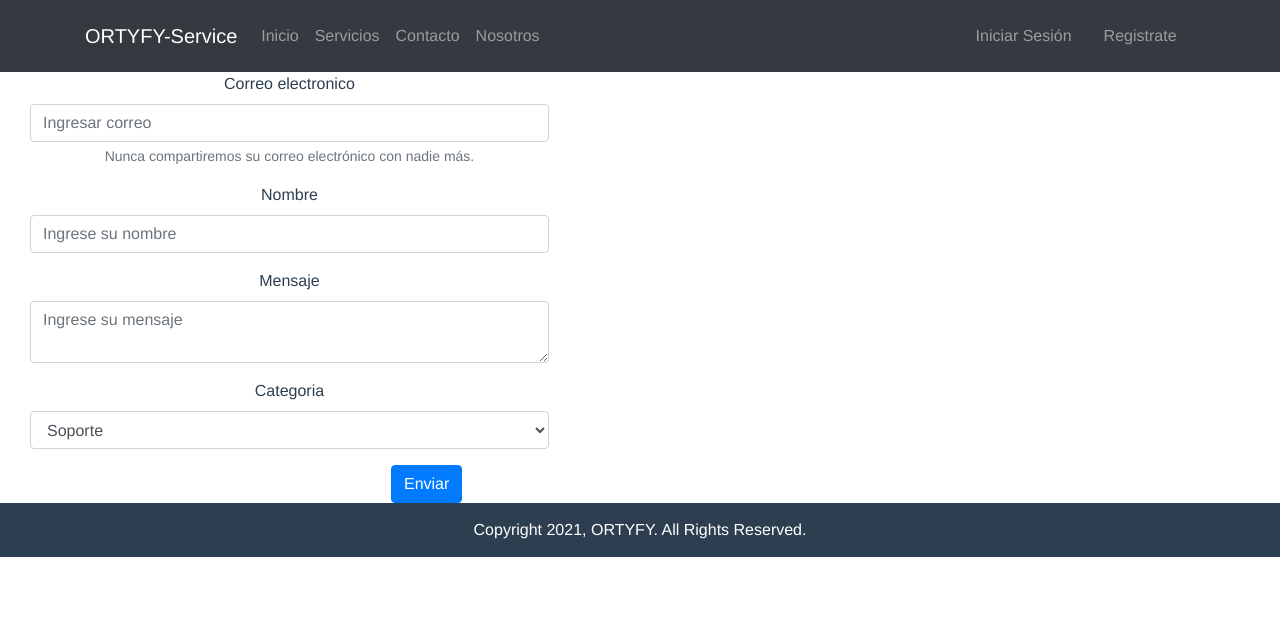
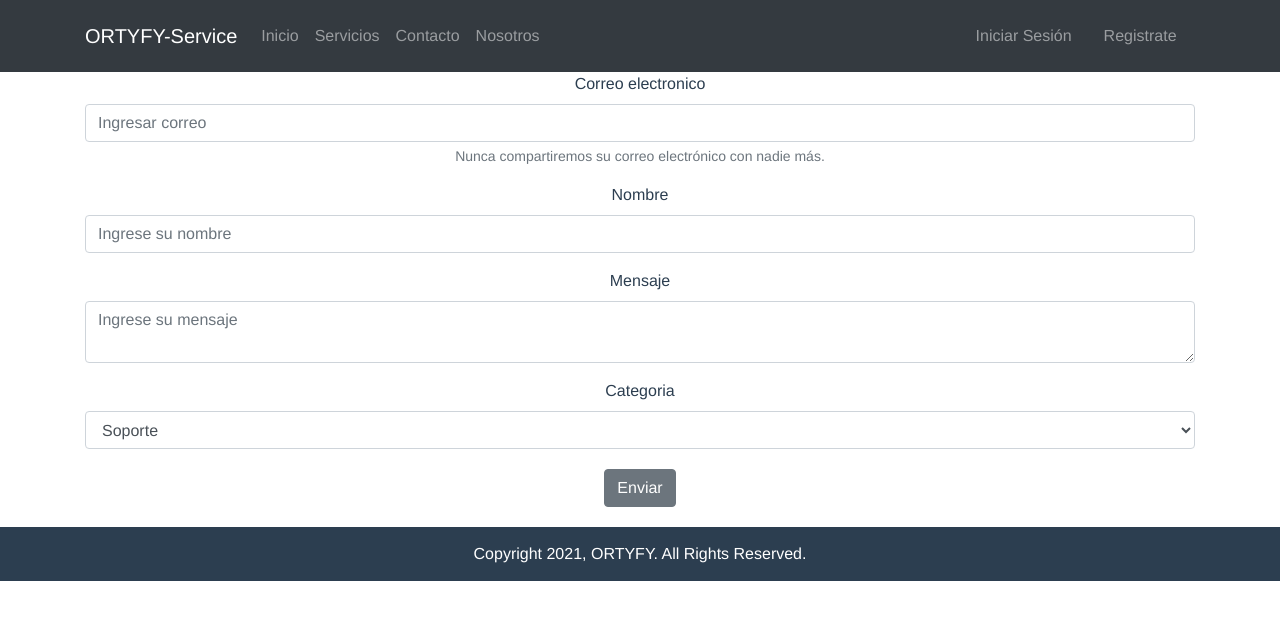
Before and after one commit to briansaban1/TP_NT2, a Vue app: page /contacto in a window 1280 px wide. Shown: the top 620 px of the page. Built offline with nearby package versions, Linux system fonts and the light colour scheme.

Commit message:
validations (#2)

```diff
--- a/src/views/Contacto.vue
+++ b/src/views/Contacto.vue
@@ -1,9 +1,10 @@
 <template>
-<div class="text-center">
+<div id="contact">
+   <b-container style="width: 1500px">
 <form
  id="app"
   @submit="checkForm"
-  class="needs-validation col-8 text-center"
+  class="needs-validation"
   method="post"
   novalidate>
 
@@ -14,20 +15,20 @@
     </ul>
   </p>
 
-  <div class="form-group col-8 text-center">
+  <div class="form-group">
     <label for="exampleInputEmail1">Correo electronico</label>
     <input type="email" class="form-control" id="email" aria-describedby="email" placeholder="Ingresar correo">
     <small id="email" class="form-text text-muted">Nunca compartiremos su correo electrónico con nadie más.</small>
   </div>
-  <div class="form-group col-8">
+  <div class="form-group">
     <label for="name">Nombre</label>
     <input type="text" class="form-control" id="name" placeholder="Ingrese su nombre">
   </div>
-   <div class="form-group col-8">
+   <div class="form-group">
     <label for="message">Mensaje</label>
     <textarea  class="form-control" id="message" placeholder="Ingrese su mensaje"/>
   </div>
-  <div class="form-group col-8">
+  <div class="form-group">
     <label for="category">Categoria</label>
     <select class="form-control" id="category">
       <option>Soporte</option>
@@ -36,8 +37,12 @@
 
     </select>
   </div>
-  <button type="submit" class="btn btn-primary">Enviar</button>
+    <div style="margin: 20px">
+    <b-button type="submit" class="btn btn-primary" :disabled=isCompleted>Enviar</b-button>
+    </div>
+
 </form>
+ </b-container>
 </div>
 </template>
 
@@ -50,7 +55,8 @@ export default {
       errors: [],
       name: null,
       email: null,
-      category: null
+      category: null,
+      message: null,
     };
   },
   methods: {
@@ -61,9 +67,9 @@ export default {
         this.errors.push("El nombre es obligatorio.");
       }
       if (!this.email) {
-        this.errors.push('El correo electrónico es obligatorio.');
+        this.errors.push("El correo electrónico es obligatorio.");
       } else if (!this.validEmail(this.email)) {
-        this.errors.push('El correo electrónico debe ser válido.');
+        this.errors.push("El correo electrónico debe ser válido.");
       }
 
       if (!this.errors.length) {
@@ -76,7 +82,20 @@ export default {
       // eslint-disable-next-line
       var re = /^[\w-\.]+@([\w-]+\.)+[\w-]{2,4}$/g;
       return re.test(email);
-    }
-  }
+    },
+  },
 };
 </script>
+
+<style>
+#contact {
+  font-family: "Avenir", Helvetica, Arial, sans-serif;
+  -webkit-font-smoothing: antialiased;
+  -moz-osx-font-smoothing: grayscale;
+  text-align: center;
+  color: #2c3e50;
+  width: 100%;
+  justify-content: center;
+  align-content: center;
+}
+</style>
--- a/src/views/Login.vue
+++ b/src/views/Login.vue
@@ -28,7 +28,7 @@
           />
         </b-form-group>
         <div style="margin: 20px">
-          <b-button @click="login" class="btn btn-primary btn-block">Iniciar Sesión</b-button>
+          <b-button class="btn btn-primary btn-block" :disabled=isCompleted>Iniciar Sesión</b-button>
         </div>
       </form>
     </b-container>
@@ -72,6 +72,11 @@ export default {
       }
     },
   },
+  computed: {
+    isCompleted(){
+      return this.user == "" || this.user.length < 4 || this.password == "";
+    }
+  }
 };
 </script>
 
--- a/src/views/Registro.vue
+++ b/src/views/Registro.vue
@@ -1,7 +1,14 @@
 <template >
   <div id="reg">
     <b-container style="width: 300px">
+      <p v-if="errors.length">
+    <b>Por favor, corrija el(los) siguiente(s) error(es):</b>
+    <ul>
+      <li v-for="(error, index) in errors" :key="error">{{ index }} - {{ error }}</li>
+    </ul>
+  </p>
       <form>
+
         <h3 style="margin: 20px">Registrate</h3>
 
         <b-form-group>
@@ -74,7 +81,7 @@
         </b-form-group>
 
         <div style="margin: 20px">
-          <b-input type="button" @click="signUp" value="Registrarse" class="btn btn-primary btn-block" />
+          <b-input type="button" @click="signUp" value="Registrarse" :disabled=isCompleted  class="btn btn-primary btn-block" />
         </div>
         <div>
           <p v-if="msg">{{ msg }}</p>
@@ -99,12 +106,22 @@ export default {
       nombre: "",
       apellido: "",
       tipo:"",
+      errors: [],
       msg: ""
     };
   },
   methods: {
     async signUp() {
     try{
+      this.errors = [];
+
+      if (!this.email) {
+        this.errors.push("El correo electrónico es obligatorio.");
+      } else if (!this.validEmail(this.email)) {
+        this.errors.push("El correo electrónico debe ser válido.");
+      }
+
+      if(!this.errors.length){
         const credentials = {
           user: this.user,
           password: this.password,
@@ -117,13 +134,24 @@ export default {
           const response = await AuthService.signUp(credentials);
           this.msg = response.msg;
           this.$router.push('/login');
-      } catch (e){
-         this.msg = e.response.data.msg
       }
 
+      } catch (e){
+        this.errors.push(e.response.data.msg);
+      }
 
     },
+    validEmail: function (email) {
+      // eslint-disable-next-line
+      var re = /^[\w-\.]+@([\w-]+\.)+[\w-]{2,4}$/g;
+      return re.test(email);
+    }
   },
+  computed: {
+    isCompleted(){
+      return this.user == "" || this.password == "" || this.confpassword == "" || this.email == "" || this.apellido == "" || this.tipo == "";
+    }
+  }
 };
 
 </script>
```
Lines whose indentation alone changed are shown as unchanged.
